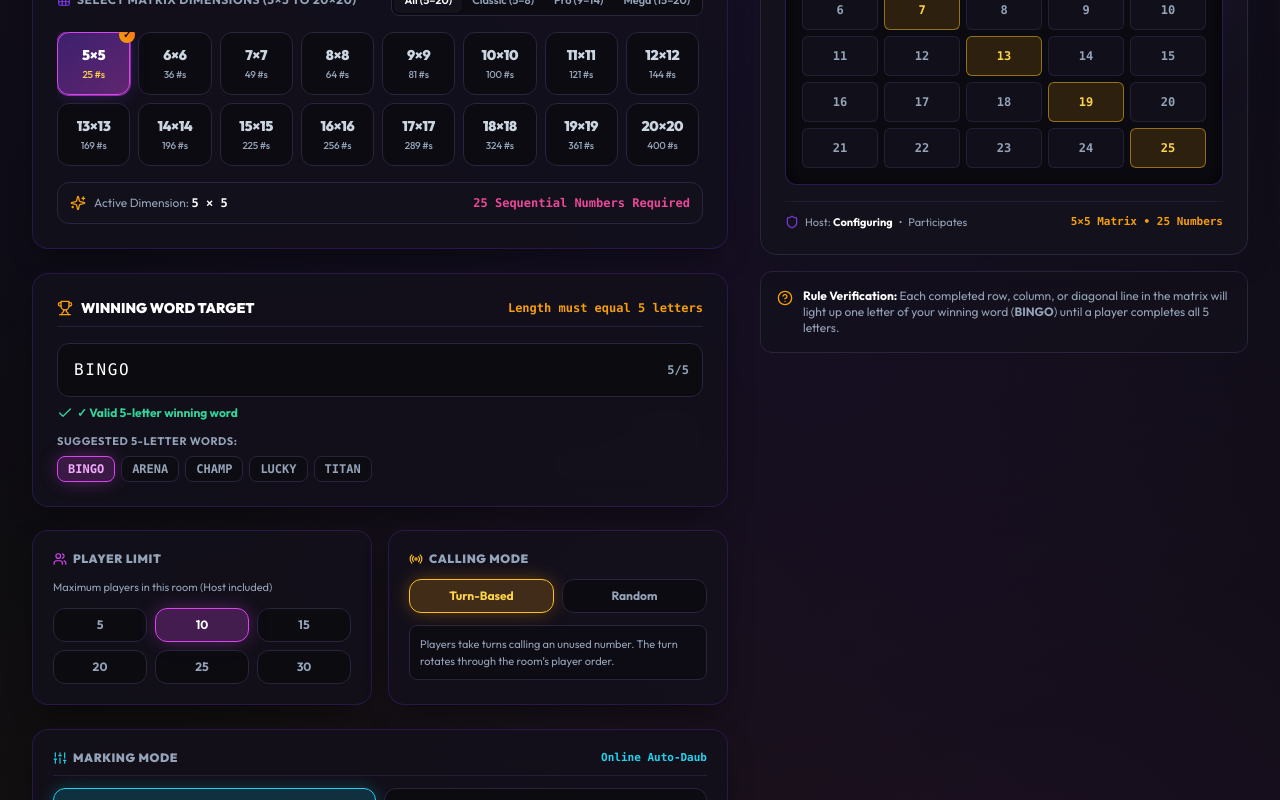
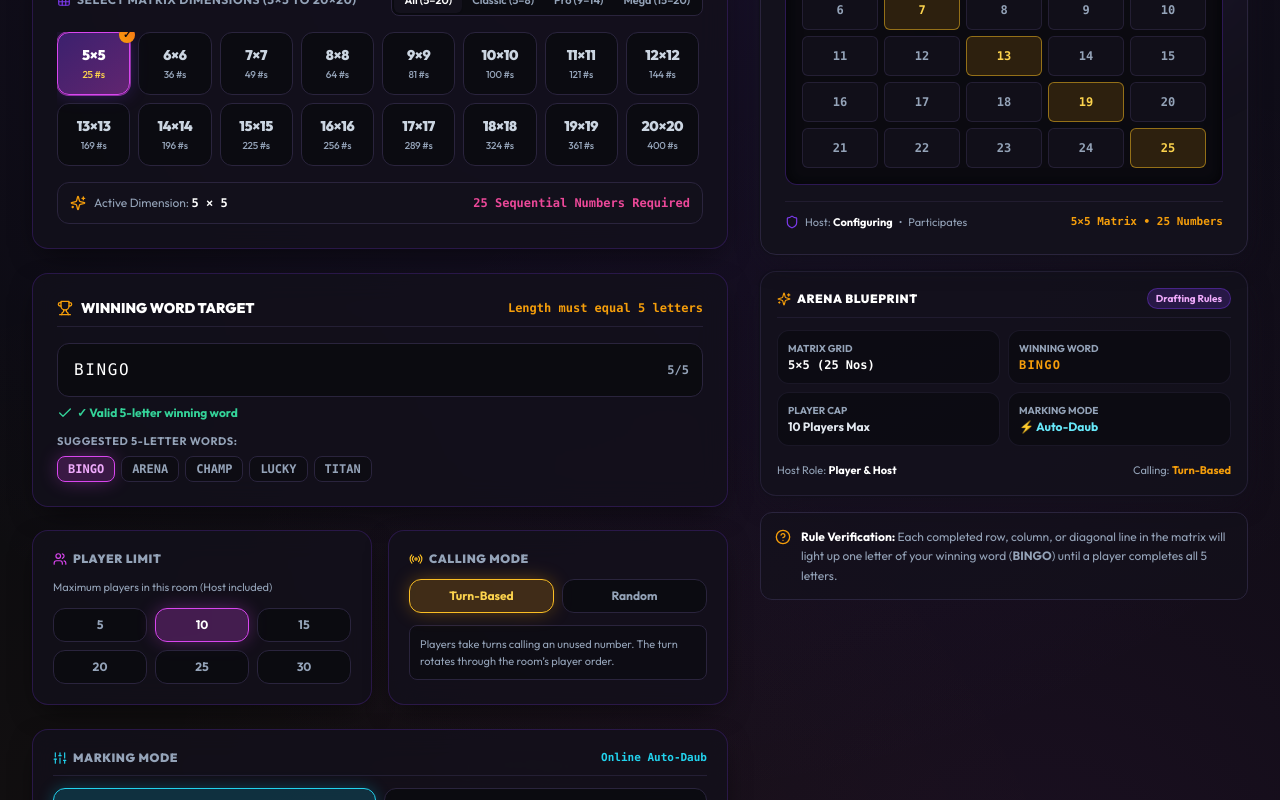
Before and after one commit to yakshit0511/BINGO_ARENA, a React (Vite) app in the folder client/: page /create in a window 1280 px wide. Shown: the part 518-1318 px from the top of the page. Built offline with nearby package versions, Linux system fonts and the light colour scheme; no server answers.

Commit message:
fix: resolve multiplayer delay with bulkWrite, fix turn order race conditions, and polish create room layout

```diff
--- a/client/src/components/game/ActiveGameView.tsx
+++ b/client/src/components/game/ActiveGameView.tsx
@@ -668,13 +668,14 @@ export function ActiveGameView({ room: initialRoom, currentPlayer, onExit }: Act
       {/* UNIVERSAL REAL-TIME LETTER UNLOCKED POP-UP (SHOWN TO ALL PLAYERS) */}
       <AnimatePresence>
         {letterAchievement && (
+          <div className="fixed top-20 inset-x-0 z-50 flex justify-center px-4 pointer-events-none">
             <motion.div
               key={letterAchievement.id}
-            initial={{ opacity: 0, y: -50, scale: 0.9 }}
+              initial={{ opacity: 0, y: -25, scale: 0.92 }}
               animate={{ opacity: 1, y: 0, scale: 1 }}
               exit={{ opacity: 0, y: -20, scale: 0.95 }}
-            transition={{ type: 'spring', damping: 20, stiffness: 300 }}
-            className="fixed top-16 left-1/2 -translate-x-1/2 z-50 w-full max-w-md px-4 pointer-events-auto"
+              transition={{ type: 'spring', damping: 22, stiffness: 320 }}
+              className="pointer-events-auto w-full max-w-md shadow-2xl"
             >
               <div className="relative rounded-2xl bg-gradient-to-r from-arcade-card via-slate-900 to-arcade-surface border-2 border-amber-400 p-4 shadow-[0_0_35px_rgba(251,191,36,0.65),0_10px_25px_rgba(0,0,0,0.85)] backdrop-blur-md flex items-center justify-between gap-3.5">
                 <div className="flex items-center gap-3 min-w-0">
@@ -715,6 +716,7 @@ export function ActiveGameView({ room: initialRoom, currentPlayer, onExit }: Act
               </button>
             </div>
           </motion.div>
+        </div>
       )}
     </AnimatePresence>
 
@@ -855,7 +857,7 @@ export function ActiveGameView({ room: initialRoom, currentPlayer, onExit }: Act
       )}
 
       {/* MOBILE SCREEN SWITCHER CONTROLS (Only on screens below lg) */}
-      <div className="lg:hidden flex items-center justify-between gap-1 p-1 bg-arcade-surface/90 border border-arcade-border rounded-2xl shadow-sm">
+      <div className="lg:hidden sticky top-16 z-30 flex items-center justify-between gap-1 p-1 bg-arcade-bg/95 backdrop-blur-md border border-arcade-border/80 rounded-2xl shadow-lg my-1">
         <button
           type="button"
           onClick={() => setMobileView('both')}
--- a/client/src/components/room/TurnOrderConfig.tsx
+++ b/client/src/components/room/TurnOrderConfig.tsx
@@ -60,16 +60,18 @@ export function TurnOrderConfig({
       const validExisting = order.filter((id) => playerIds.includes(id));
       const updatedOrder = [...validExisting, ...remaining];
       setOrder(updatedOrder);
-      onOrderChange(updatedOrder);
+      if (isHost && !disabled) {
+        onOrderChange(updatedOrder);
+      }
     }
-  }, [configuredOrder, players]);
+  }, [configuredOrder, players, isHost, disabled]);
 
-  // Ensure parent is notified of the active order on mount if configuredOrder is empty
+  // Ensure parent is notified of the active order on mount if configuredOrder is empty (Host only)
   useEffect(() => {
-    if (order.length > 0 && (!configuredOrder || configuredOrder.length !== order.length)) {
+    if (isHost && !disabled && order.length > 0 && (!configuredOrder || configuredOrder.length !== order.length)) {
       onOrderChange(order);
     }
-  }, [order, configuredOrder, onOrderChange]);
+  }, [order, configuredOrder, onOrderChange, isHost, disabled]);
 
   // Handle Move Up
   const handleMoveUp = (index: number) => {
--- a/client/src/layouts/RootLayout.tsx
+++ b/client/src/layouts/RootLayout.tsx
@@ -6,7 +6,7 @@ export function RootLayout() {
   return (
     <div className="min-h-screen flex flex-col bg-arcade-radial text-arcade-text selection:bg-arcade-magenta selection:text-white">
       <Navbar />
-      <main className="flex-1 flex flex-col relative w-full overflow-x-hidden">
+      <main className="flex-1 flex flex-col relative w-full overflow-x-clip">
         <Outlet />
       </main>
       <Footer />
--- a/client/src/lib/socket.ts
+++ b/client/src/lib/socket.ts
@@ -215,7 +215,7 @@ export function submitBoardSocket(
     cells,
   };
 
-  return emitWithTimeout(socket, 'board:submit', payload, 1800, 'Board submit socket timed out.');
+  return emitWithTimeout(socket, 'board:submit', payload, 5000, 'Board submit socket timed out.');
 }
 
 /**
@@ -233,7 +233,7 @@ export function updateTurnOrderSocket(
     playerOrder,
   };
 
-  return emitWithTimeout(socket, 'room:turn-order:update', payload, 1800, 'Turn order socket timed out.');
+  return emitWithTimeout(socket, 'room:turn-order:update', payload, 4500, 'Turn order socket timed out.');
 }
 
 /**
@@ -251,7 +251,7 @@ export function kickPlayerSocket(
     targetPlayerId: targetPlayerId.trim(),
   };
 
-  return emitWithTimeout(socket, 'room:player:kick', payload, 1800, 'Kick player socket timed out.');
+  return emitWithTimeout(socket, 'room:player:kick', payload, 4500, 'Kick player socket timed out.');
 }
 
 /**
@@ -269,7 +269,7 @@ export function updateMarkingModeSocket(
     markingMode,
   };
 
-  return emitWithTimeout(socket, 'room:marking-mode:update', payload, 1800, 'Update marking mode socket timed out.');
+  return emitWithTimeout(socket, 'room:marking-mode:update', payload, 4000, 'Update marking mode socket timed out.');
 }
 
 /**
@@ -287,7 +287,7 @@ export function startGameSocket(
     playerOrder,
   };
 
-  return emitWithTimeout(socket, 'game:start', payload, 1800, 'Game start socket timed out.');
+  return emitWithTimeout(socket, 'game:start', payload, 6000, 'Game start socket timed out.');
 }
 
 /**
@@ -305,7 +305,7 @@ export function callNumberSocket(
     number,
   };
 
-  return emitWithTimeout(socket, 'game:number:call', payload, 1800, 'Call number socket timed out.');
+  return emitWithTimeout(socket, 'game:number:call', payload, 5000, 'Call number socket timed out.');
 }
 
 /**
@@ -317,7 +317,7 @@ export function requestGameStateSocket(
   const socket = getSocket();
   const payload = { roomCode: roomCode.trim().toUpperCase() };
 
-  return emitWithTimeout(socket, 'game:request-state', payload, 1800, 'Request game state socket timed out.');
+  return emitWithTimeout(socket, 'game:request-state', payload, 4000, 'Request game state socket timed out.');
 }
 
 /**
@@ -333,7 +333,7 @@ export function restartGameSocket(
     playerId: playerId.trim(),
   };
 
-  return emitWithTimeout(socket, 'game:restart', payload, 1800, 'Restart match socket timed out.');
+  return emitWithTimeout(socket, 'game:restart', payload, 5000, 'Restart match socket timed out.');
 }
 
 /**
@@ -349,7 +349,7 @@ export function continueGameSocket(
     playerId: playerId.trim(),
   };
 
-  return emitWithTimeout(socket, 'game:continue', payload, 1800, 'Continue match socket timed out.');
+  return emitWithTimeout(socket, 'game:continue', payload, 5000, 'Continue match socket timed out.');
 }
 
 /**
@@ -365,7 +365,7 @@ export function endGameSocket(
     playerId: playerId.trim(),
   };
 
-  return emitWithTimeout(socket, 'game:end', payload, 1800, 'End game socket timed out.');
+  return emitWithTimeout(socket, 'game:end', payload, 5000, 'End game socket timed out.');
 }
 
 /**
@@ -381,7 +381,7 @@ export function closeRoomSocket(
     playerId: playerId.trim(),
   };
 
-  return emitWithTimeout(socket, 'room:close', payload, 1800, 'Close room socket timed out.');
+  return emitWithTimeout(socket, 'room:close', payload, 5000, 'Close room socket timed out.');
 }
 
 /**
--- a/client/src/pages/CreateGamePage.tsx
+++ b/client/src/pages/CreateGamePage.tsx
@@ -436,13 +436,52 @@ export function CreateGamePage() {
           </div>
         </div>
 
-        {/* Right Column: Sticky Live Preview (5 cols) */}
+        {/* Right Column: Sticky Live Preview & Blueprint (5 cols) */}
         <div className="lg:col-span-5 lg:sticky lg:top-24 space-y-4">
           <DynamicGridPreview config={currentConfig} hostName={hostName} />
 
-          <div className="p-4 rounded-xl bg-arcade-surface/60 border border-arcade-border text-xs text-slate-400 flex items-start gap-2.5">
+          {/* Quick Match Blueprint Card */}
+          <div className="rounded-2xl bg-arcade-card/90 border border-arcade-border/80 p-4 space-y-3 shadow-arcade-card">
+            <div className="flex items-center justify-between pb-2 border-b border-arcade-border/60">
+              <span className="text-xs font-black uppercase tracking-wider text-white flex items-center gap-1.5">
+                <Sparkles className="w-3.5 h-3.5 text-arcade-gold" />
+                <span>Arena Blueprint</span>
+              </span>
+              <span className="px-2 py-0.5 rounded-full text-[10px] font-bold bg-arcade-purple/20 border border-arcade-purple/40 text-fuchsia-300">
+                {isFormValid ? 'Ready to Launch' : 'Drafting Rules'}
+              </span>
+            </div>
+
+            <div className="grid grid-cols-2 gap-2 text-xs">
+              <div className="p-2.5 rounded-xl bg-arcade-bg/70 border border-arcade-border/50">
+                <span className="text-[10px] uppercase font-bold text-arcade-muted block">Matrix Grid</span>
+                <span className="text-white font-mono font-bold">{gridSize}×{gridSize} ({gridSize * gridSize} Nos)</span>
+              </div>
+              <div className="p-2.5 rounded-xl bg-arcade-bg/70 border border-arcade-border/50">
+                <span className="text-[10px] uppercase font-bold text-arcade-muted block">Winning Word</span>
+                <span className="text-arcade-gold font-mono font-bold tracking-widest">{currentConfig.winningWord || '—'}</span>
+              </div>
+              <div className="p-2.5 rounded-xl bg-arcade-bg/70 border border-arcade-border/50">
+                <span className="text-[10px] uppercase font-bold text-arcade-muted block">Player Cap</span>
+                <span className="text-slate-200 font-bold">{playerLimit} Players Max</span>
+              </div>
+              <div className="p-2.5 rounded-xl bg-arcade-bg/70 border border-arcade-border/50">
+                <span className="text-[10px] uppercase font-bold text-arcade-muted block">Marking Mode</span>
+                <span className={markingMode === 'auto' ? 'text-cyan-300 font-bold' : 'text-purple-300 font-bold'}>
+                  {markingMode === 'auto' ? '⚡ Auto-Daub' : '👆 Manual'}
+                </span>
+              </div>
+            </div>
+
+            <div className="text-[11px] text-arcade-muted flex items-center justify-between pt-1">
+              <span>Host Role: <strong className="text-white">{hostParticipates ? 'Player & Host' : 'Spectator Host'}</strong></span>
+              <span>Calling: <strong className="text-arcade-gold capitalize">{callingMode}</strong></span>
+            </div>
+          </div>
+
+          <div className="p-3.5 rounded-xl bg-arcade-surface/60 border border-arcade-border text-xs text-slate-400 flex items-start gap-2.5">
             <HelpCircle className="w-4 h-4 text-arcade-gold shrink-0 mt-0.5" />
-            <div>
+            <div className="leading-relaxed">
               <strong className="text-white">Rule Verification: </strong>
               Each completed row, column, or diagonal line in the matrix will light up one letter of your winning word (<strong>{currentConfig.winningWord}</strong>) until a player completes all {gridSize} letters.
             </div>
```
Also changed, not shown: client/src/components/room/RoomLobbyView.tsx (+36 -3 lines), 2 other files (tests, documents, lock files or other folders). Lines whose indentation alone changed are shown as unchanged.
